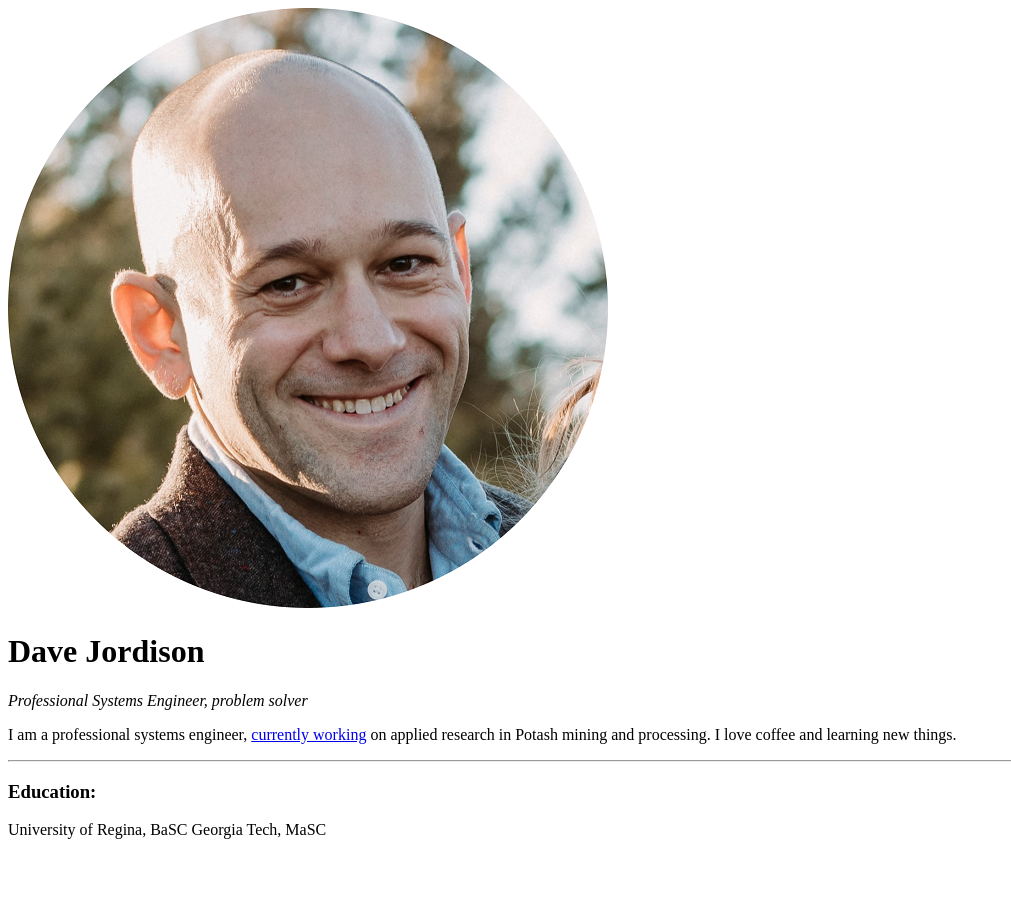
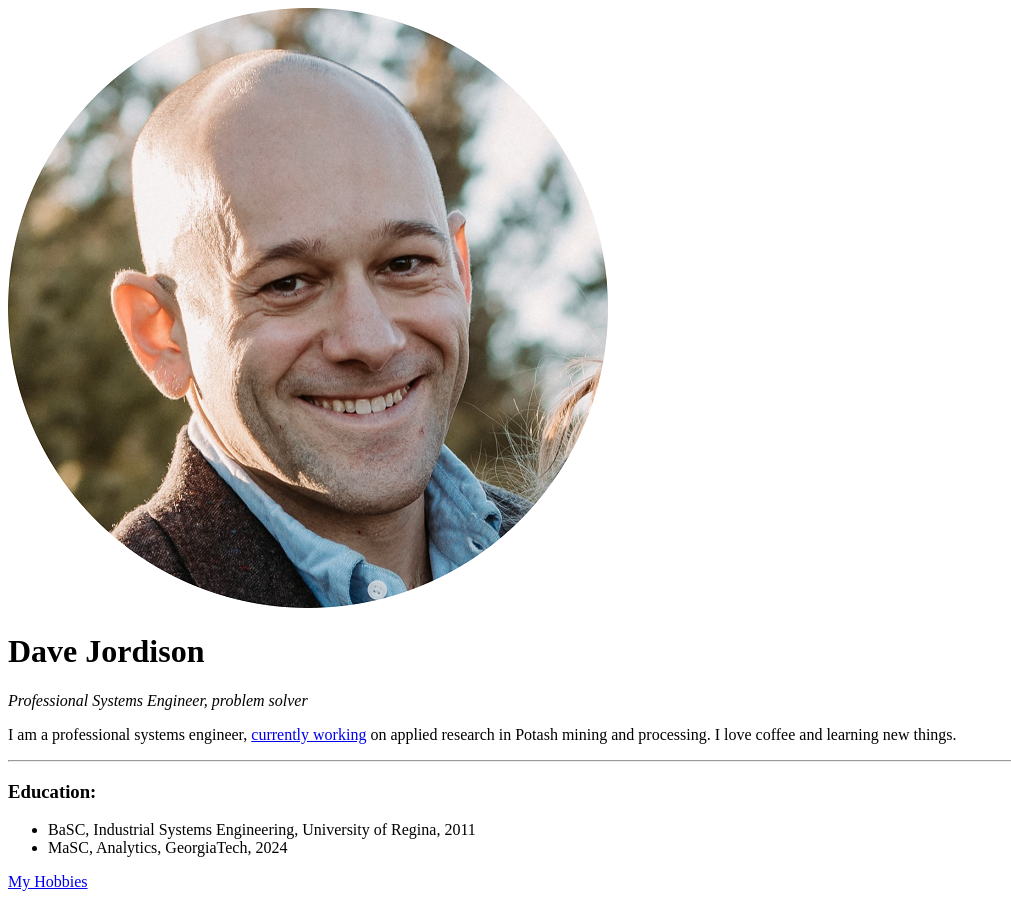
Before and after one commit to djordison/Udemy-Full-Stack-Developer-Bootcamp, a plain HTML site: page Web Development Projects/HTML - Personal Site/Index.html in a window 1280 px wide. Shown: the whole page, without its empty margins (0-1011 px from the left). Before the commit the page ends 855 px from the top, so only its background shows below. Drawn offline with Linux system fonts and the light colour scheme.

Commit message:
Subpage with Hobbies

```diff
--- a/Web Development Projects/HTML - Personal Site/Index.html
+++ b/Web Development Projects/HTML - Personal Site/Index.html
@@ -15,8 +15,11 @@
     in Potash mining and processing</a>. I love coffee and learning new things.</p>
   <hr>
   <h3>Education:</h3>
-  <p>University of Regina, BaSC
-    Georgia Tech, MaSC</p>
+  <ul>
+    <li>BaSC, Industrial Systems Engineering, University of Regina, 2011</li>
+    <li>MaSC, Analytics, GeorgiaTech, 2024</li>
+  </ul>
+  <a href="hobbies.html">My Hobbies</a>
 </body>
 
 </html>
```
Also changed, not shown: Web Development Projects/HTML - Personal Site/hobbies.html (added, +16 -0 lines).
